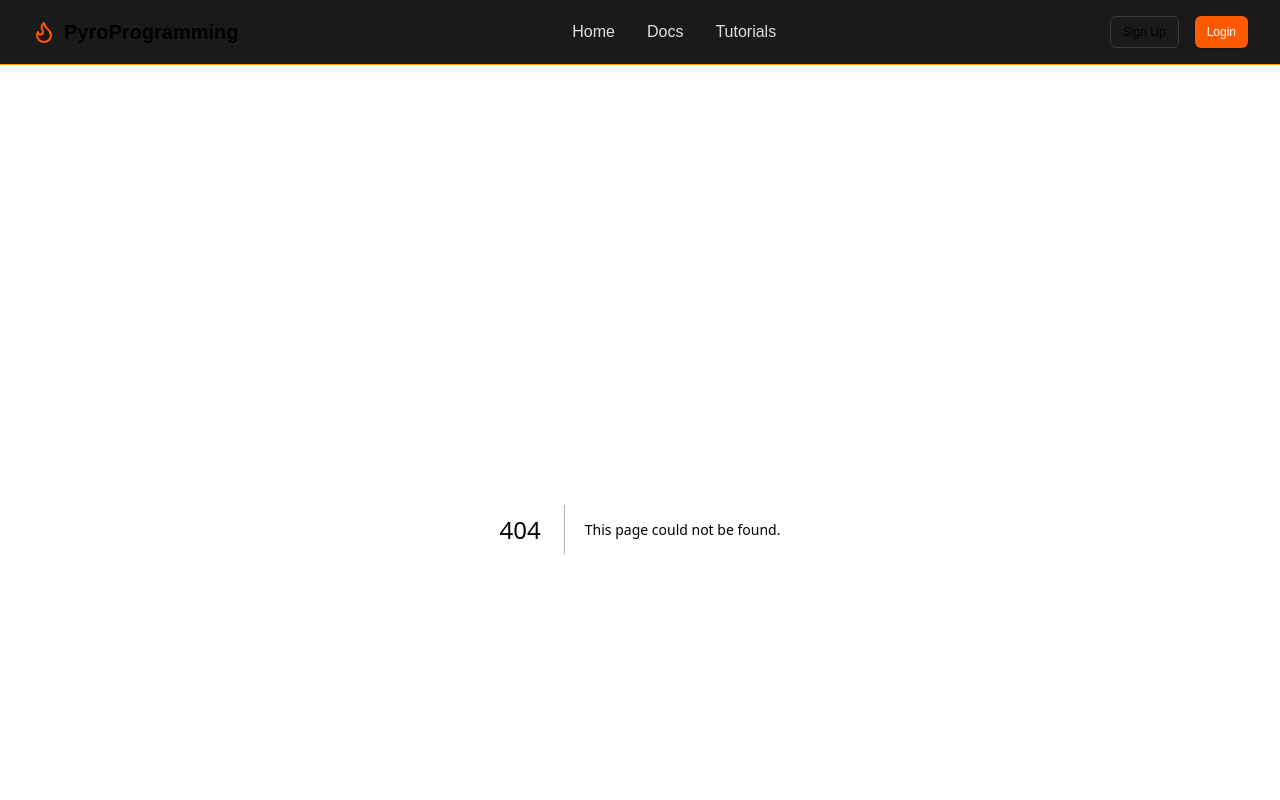
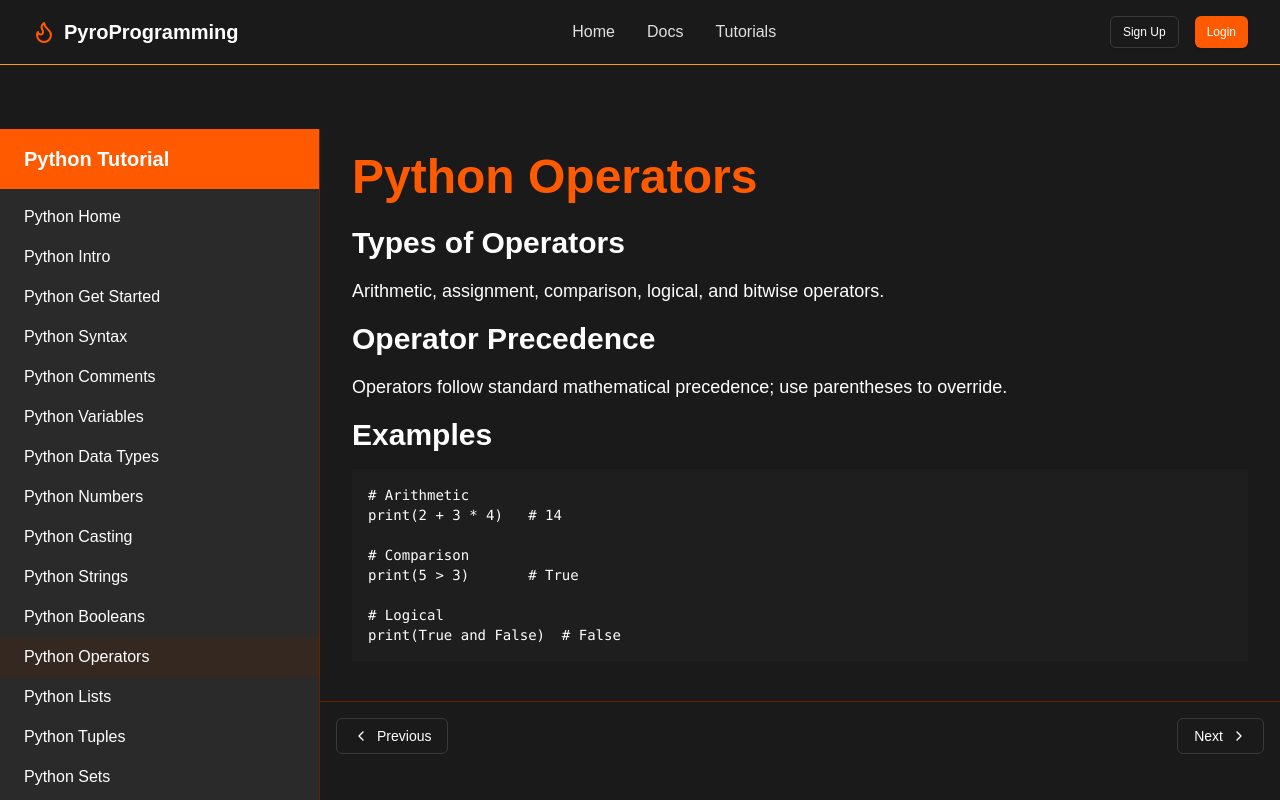
Before and after one commit to 321EZ123/PyroProgramming, a Next.js app: page /tutorials/python/operators in a window 1280 px wide. Before the commit this address had no page. Shown: the top 800 px of the page. Built offline with nearby package versions, Linux system fonts and the light colour scheme.

Commit message:
Create page.tsx

```diff
--- /dev/null
+++ b/src/app/tutorials/python/operators/page.tsx
@@ -0,0 +1,24 @@
+"use client";
+
+export default function Page() {
+  return (
+    <div className="max-w-4xl mx-auto">
+      <h1 className="text-5xl font-bold mb-6 text-primary">Python Operators</h1>
+      <h2 className="text-3xl font-semibold mb-4">Types of Operators</h2>
+      <p className="text-lg mb-4">Arithmetic, assignment, comparison, logical, and bitwise operators.</p>
+      <h2 className="text-3xl font-semibold mb-4">Operator Precedence</h2>
+      <p className="text-lg mb-4">Operators follow standard mathematical precedence; use parentheses to override.</p>
+      <h2 className="text-3xl font-semibold mb-4">Examples</h2>
+      <pre className="bg-[#1E1E1E] p-4 text-white font-mono text-sm mb-4">
+        <code>{`# Arithmetic
+print(2 + 3 * 4)   # 14
+
+# Comparison
+print(5 > 3)       # True
+
+# Logical
+print(True and False)  # False`}</code>
+      </pre>
+    </div>
+  );
+}
```
